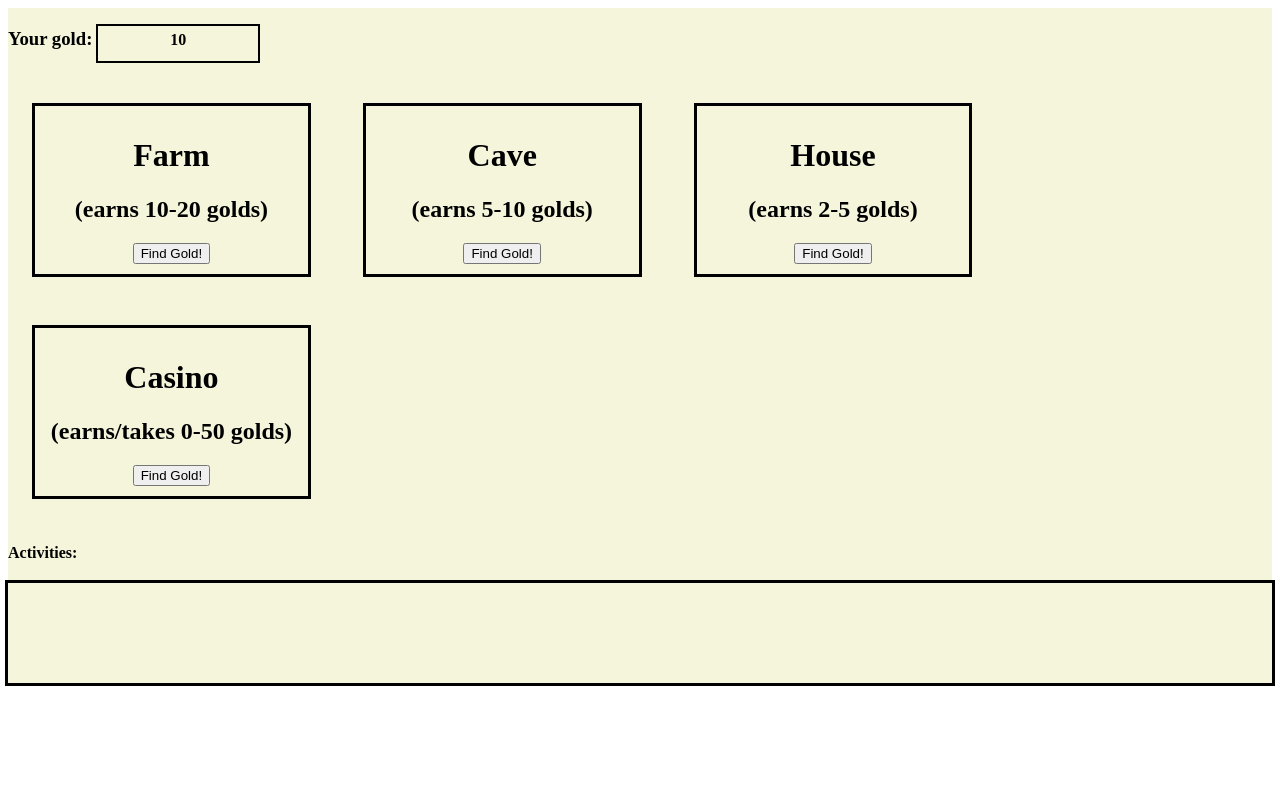
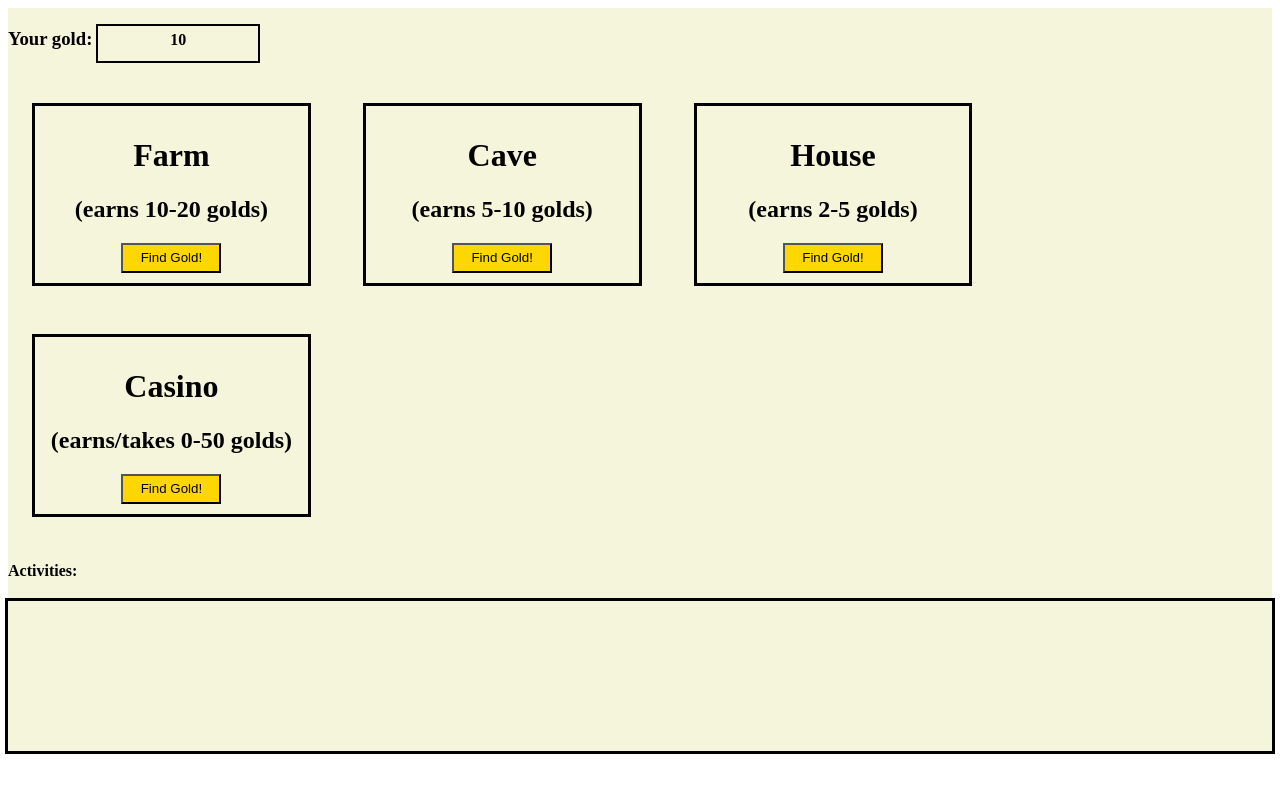
Before and after one commit to jawang94/python_python, a Flask app: template flask_fundamentals/ninja_gold_flask/templates/ninja_gold.html in a window 1280 px wide. Run offline with Flask 2, Linux system fonts and the light colour scheme; the template is opened without the code that fills it: most values are stand-ins (such as "Sample title", 1, 10 or a date in 2020).

Commit message:
ninja gold update

```diff
--- a/flask_fundamentals/ninja_gold_flask/ninja_gold.py
+++ b/flask_fundamentals/ninja_gold_flask/ninja_gold.py
@@ -6,7 +6,7 @@ app.secret_key = 'supersecret'
 def index():
     if 'message' not in session:
         session['message'] = ""
-    if len(session['message']) > 200:
+    if len(session['message']) > 250:
         session['message'] = ""
     return render_template("ninja_gold.html",message=session['message'],total=session['total'])
 
@@ -29,7 +29,7 @@ def processgold():
         if x >= 0:
             session['message'] += "Entered a casino and earned " + str(x) + " coins! Lucky!<br>"
         elif x < 0:
-            session['message'] += "Entered a casino and lost " + str(x) + " coins! Uh oh!<br>"
+            session['message'] += "Entered a casino and lost " + str(abs(x)) + " coins! Uh oh!<br>"
     if 'total' not in session:
         session['total'] = 0
     else:
--- a/flask_fundamentals/ninja_gold_flask/static/css/ninja_gold.css
+++ b/flask_fundamentals/ninja_gold_flask/static/css/ninja_gold.css
@@ -41,7 +41,7 @@
     border: 3px solid black;
 }
 
-#menu .option button {
+#menu .option .submit {
     width: 100px;
     height: 30px;
     background-color: gold;
@@ -56,6 +56,6 @@
 #activity p {
     display: block;
     outline: 3px solid black;
-    height: 100px;
+    height: 150px;
     width: 100%;
 }
--- a/flask_fundamentals/ninja_gold_flask/templates/ninja_gold.html
+++ b/flask_fundamentals/ninja_gold_flask/templates/ninja_gold.html
@@ -20,7 +20,7 @@
                 <h2>(earns 10-20 golds)</h2>
                 <form action="/process_gold" method="post">
                     <input type="hidden" name="building" value="farm" />
-                    <input type="submit" value="Find Gold!"/>
+                    <input type="submit" value="Find Gold!" class="submit"/>
                 </form>
             </div>
             <div class="option">
@@ -28,7 +28,7 @@
                 <h2>(earns 5-10 golds)</h2>
                 <form action="/process_gold" method="post">
                     <input type="hidden" name="building" value="cave" />
-                    <input type="submit" value="Find Gold!"/>
+                    <input type="submit" value="Find Gold!" class="submit"/>
                 </form>
             </div>
             <div class="option">
@@ -36,7 +36,7 @@
                 <h2>(earns 2-5 golds)</h2>
                 <form action="/process_gold" method="post">
                     <input type="hidden" name="building" value="house" />
-                    <input type="submit" value="Find Gold!"/>
+                    <input type="submit" value="Find Gold!" class="submit"/>
                 </form>
             </div>
             <div class="option">
@@ -44,7 +44,7 @@
                 <h2>(earns/takes 0-50 golds)</h2>
                 <form action="/process_gold" method="post">
                     <input type="hidden" name="building" value="casino" />
-                    <input type="submit" value="Find Gold!"/>
+                    <input type="submit" value="Find Gold!" class="submit"/>
                 </form>
             </div>
         </div>
```
